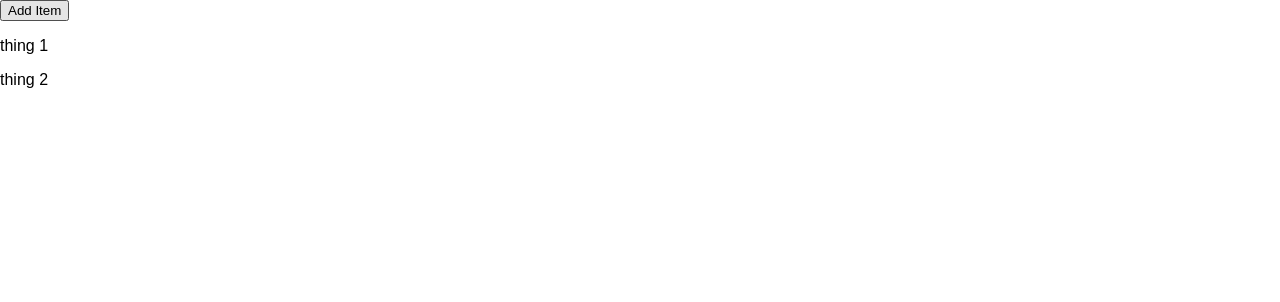
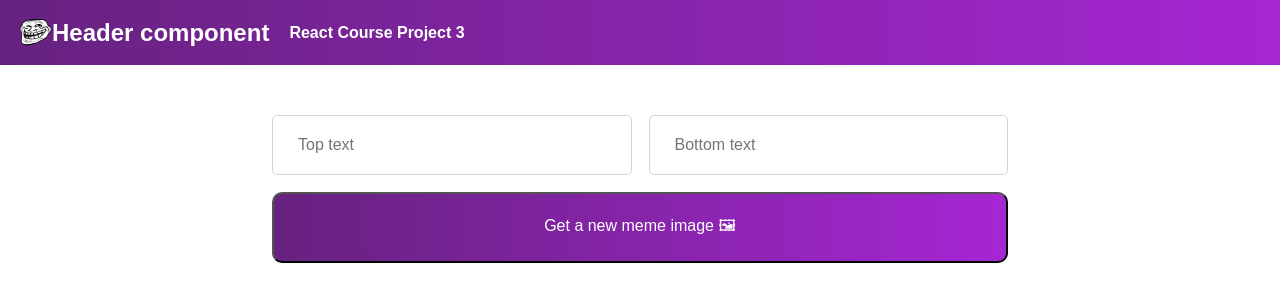
Before and after one commit to JUNEDSK/memegenerator, a React (Create React App) app: page / in a window 1280 px wide. Shown: the top 302 px of the page. Built offline with nearby package versions, Linux system fonts and the light colour scheme.

Commit message:
meme gen new upadates

```diff
--- a/src/App.js
+++ b/src/App.js
@@ -1,17 +1,17 @@
 import './App.css';
-// import Header from './components/Header';
-// import Meme from './components/Meme';
-import DemoItem from './components/DemoItem';
+import Header from './components/Header';
+import Meme from './components/Meme';
+// import DemoItem from './components/DemoItem';
 
 
 function App() {
   return (
     <>
-      {/* <Header></Header>
+      <Header></Header>
       <div className='container'>
         <Meme></Meme>
-      </div> */}
-      <DemoItem></DemoItem>
+      </div>
+      {/* <DemoItem></DemoItem> */}
     </>
   );
 }
--- a/src/components/Meme.js
+++ b/src/components/Meme.js
@@ -1,23 +1,25 @@
-import React from 'react';
+import React, { useState } from 'react';
 import memeData from '../memeData.js';
+
 
 let url;
 
-function getMemeImg(e){
+function Meme(props) {
+  const [memeImage, setMemeImage] = useState("");
+  function getMemeImg(e) {
     e.preventDefault();
     //  console.log('test>>',memeData);
     const memeArray = memeData.data.memes;
     const randomNumber = Math.floor(Math.random() * memeArray.length);
+    setMemeImage(url = memeArray[randomNumber].url)
     //  console.log(randomNumber);
-  url = memeArray[randomNumber].url;
- console.log(url);
+    // url = memeArray[randomNumber].url;
+    // console.log(url);
   }
-
-function Meme(props) {
   return (
+    <>
       <div>
         <main>
-          <p>{url}</p>
           <form className="form">
             <div className="input--wrap">
               <input
@@ -38,6 +40,10 @@ function Meme(props) {
           </form>
         </main>
       </div>
+      <div>
+        <img src={memeImage}></img>
+      </div>
+    </>
   );
 }
 
```
Lines whose indentation alone changed are shown as unchanged.
